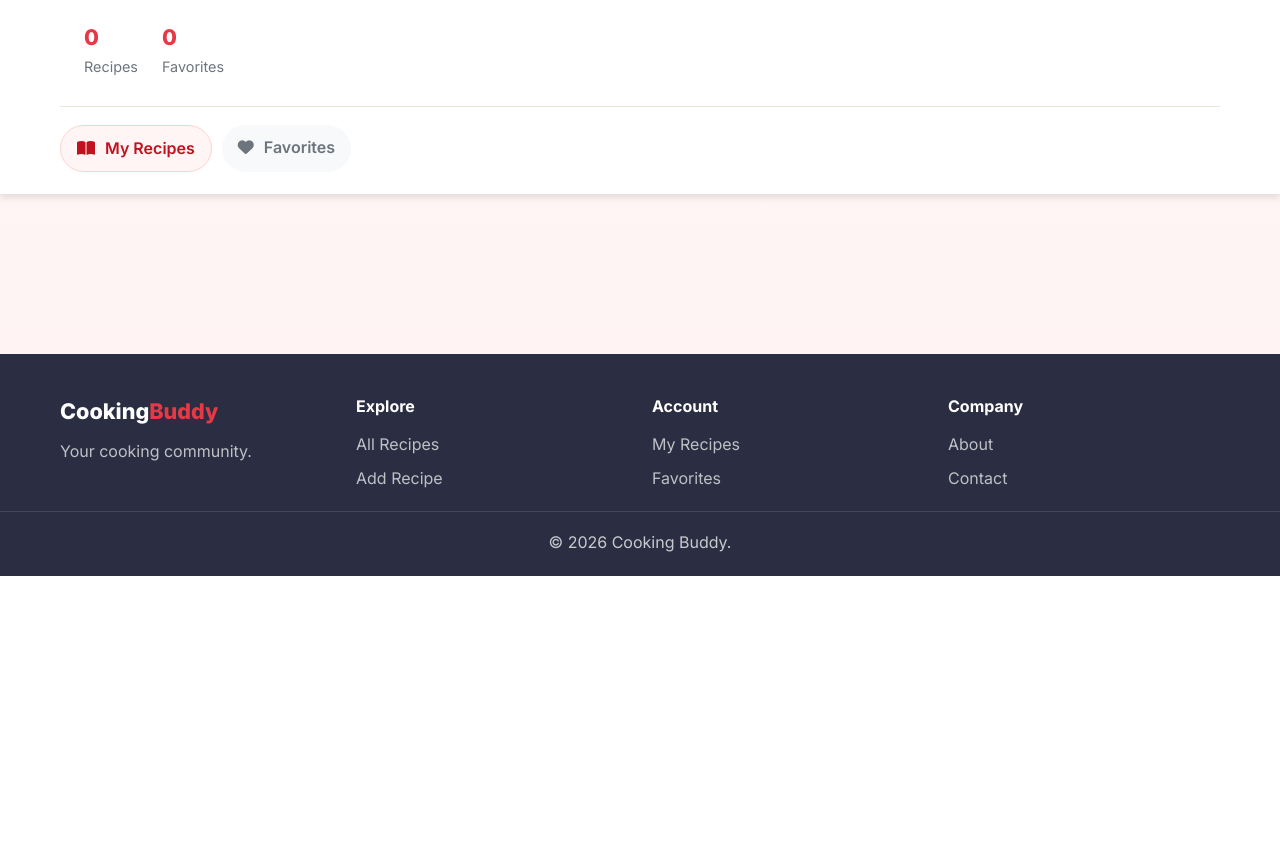
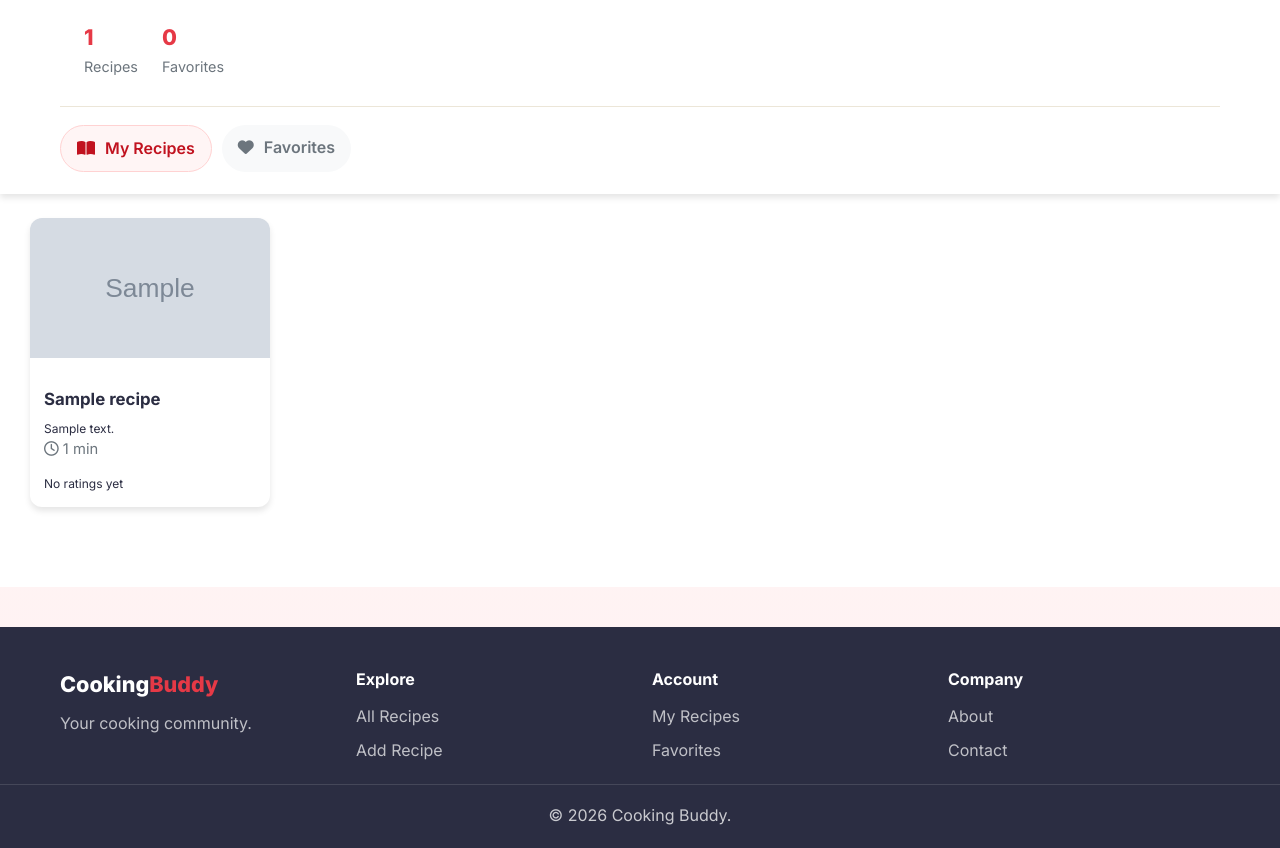
Before and after one commit to clasarageth/cooking_buddy, a Django app: page /profile/ in a window 1280 px wide. Shown: the part 344-1192 px from the top of the page. Before the commit the page ends 920 px from the top, so only its background shows below. Run offline with Django 5.2, Linux system fonts and the light colour scheme; a user stored in the database is signed in; tables that the repository leaves empty hold one stand-in row (values such as "Sample post"); grey boxes marked "Sample" are stand-in pictures.

Commit message:
update profile

```diff
--- a/projectsite/recipes/templates/recipes/profile.html
+++ b/projectsite/recipes/templates/recipes/profile.html
@@ -107,6 +107,11 @@
     }
     .mobile-nav .nav-link { display: block; padding: 8px 0; }
 
+    .hero-gallery {
+    display: grid;
+    grid-template-columns: repeat(auto-fill, minmax(220px, 1fr));
+    gap: 16px;
+    }
 
     .profile-cover {
       height: 220px;
@@ -120,6 +125,9 @@
       background: rgba(44,22,8,0.45);
     }
 
+    section {
+      padding: 72px 0;
+    }
 
     .profile-header {
       background: white;
@@ -201,7 +209,27 @@
     .tab-panel { display: none; }
     .tab-panel.active { display: block; }
 
+    .recipe-card {
+    width: 100%;
+    max-width: 240px;
+    border-radius: 12px;
+    overflow: hidden;
+    }
 
+    .recipe-card img {
+        width: 100%;
+        height: 140px;
+        object-fit: cover;
+    }
+
+    .recipe-title {
+        font-size: 14px;
+        margin: 6px 0;
+    }
+
+    .recipe-details {
+        font-size: 12px;
+    }
     .recipe-grid {
       display: grid;
       grid-template-columns: repeat(auto-fill, minmax(280px, 1fr));
@@ -258,6 +286,11 @@
       transform: scale(1);
     }
 
+
+    .hero-gallery-section {
+      background: #fff;
+      padding-top: 24px;
+    }
 
     .recipe-detail-grid {
       display: grid;
@@ -433,7 +466,7 @@
 
 
             <div class="profile-stats">
-              <div><div class="profile-stat-num" id="recipes-stat">0</div><div class="profile-stat-label">Recipes</div></div>
+              <div><div class="profile-stat-num" id="recipes-stat">{{ total_recipes }}</div><div class="profile-stat-label">Recipes</div></div>
               <div><div class="profile-stat-num" id="fav-stat">0</div><div class="profile-stat-label">Favorites</div></div>
             </div>
           </div>
@@ -457,18 +490,52 @@
 </div>
 
 
-<section class="section">
-  <div class="container">
-    <div class="tab-panel active" id="tab-recipes">
-      <div class="recipe-grid" id="profile-my-recipes"></div>
-    </div>
+<section class="section hero-gallery-section">
+  <div class="hero-gallery">
 
+    {% for recipe in user_recipes %}
 
-    <div class="tab-panel" id="tab-favorites">
-      <div class="recipe-grid" id="profile-favorites"></div>
-    </div>
+    <article class="recipe-card" style="margin-left: 30px;">
 
+        <a href="{% url 'recipe_detail' recipe.id %}" class="gallery-item">
 
+            {% if recipe.image %}
+                <img src="{{ recipe.image.url }}" alt="{{ recipe.title }}">
+            {% else %}
+                <img src="https://via.placeholder.com/700x500?text=No+Image"
+                     alt="{{ recipe.title }}">
+            {% endif %}
+
+            <div class="recipe-body">
+                <h3 class="recipe-title">{{ recipe.title }}</h3>
+
+                <p class="recipe-details">{{ recipe.description }}</p>
+
+                <div class="recipe-meta">
+                    <span>
+                        <i class="fa-regular fa-clock"></i>
+                        {{ recipe.cooking_time }} min
+                    </span>
+                </div>
+
+                {% if recipe.average_rating %}
+                    <p class="recipe-details">
+                        ⭐ {{ recipe.average_rating|floatformat:1 }}/5
+                    </p>
+                {% else %}
+                    <p class="recipe-details">No ratings yet</p>
+                {% endif %}
+            </div>
+
+        </a>
+
+    </article>
+
+    {% empty %}
+        <p style="text-align:center;">
+            You haven't created any recipes yet.
+        </p>
+    {% endfor %}
 
   </div>
 </section>
```
